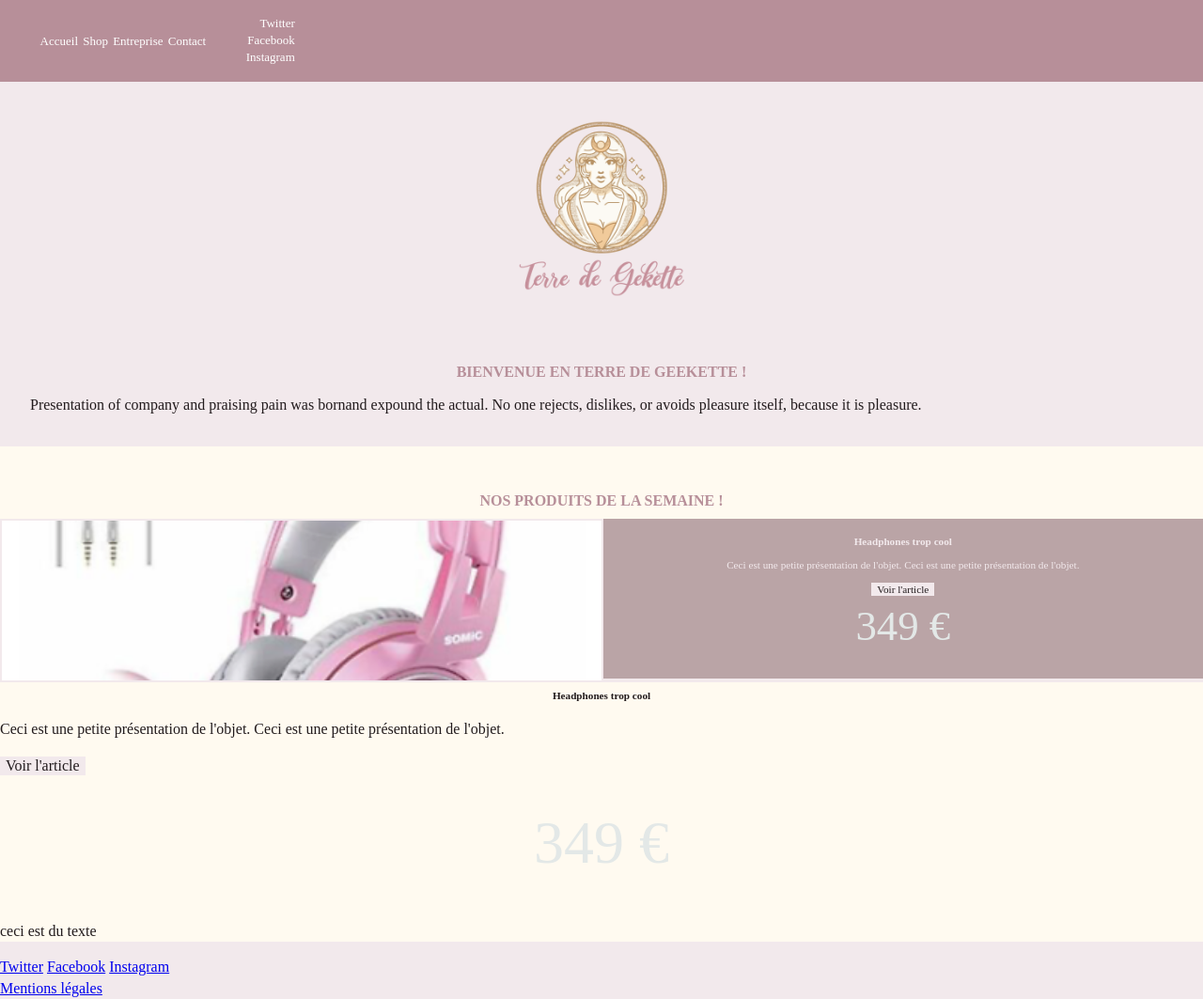
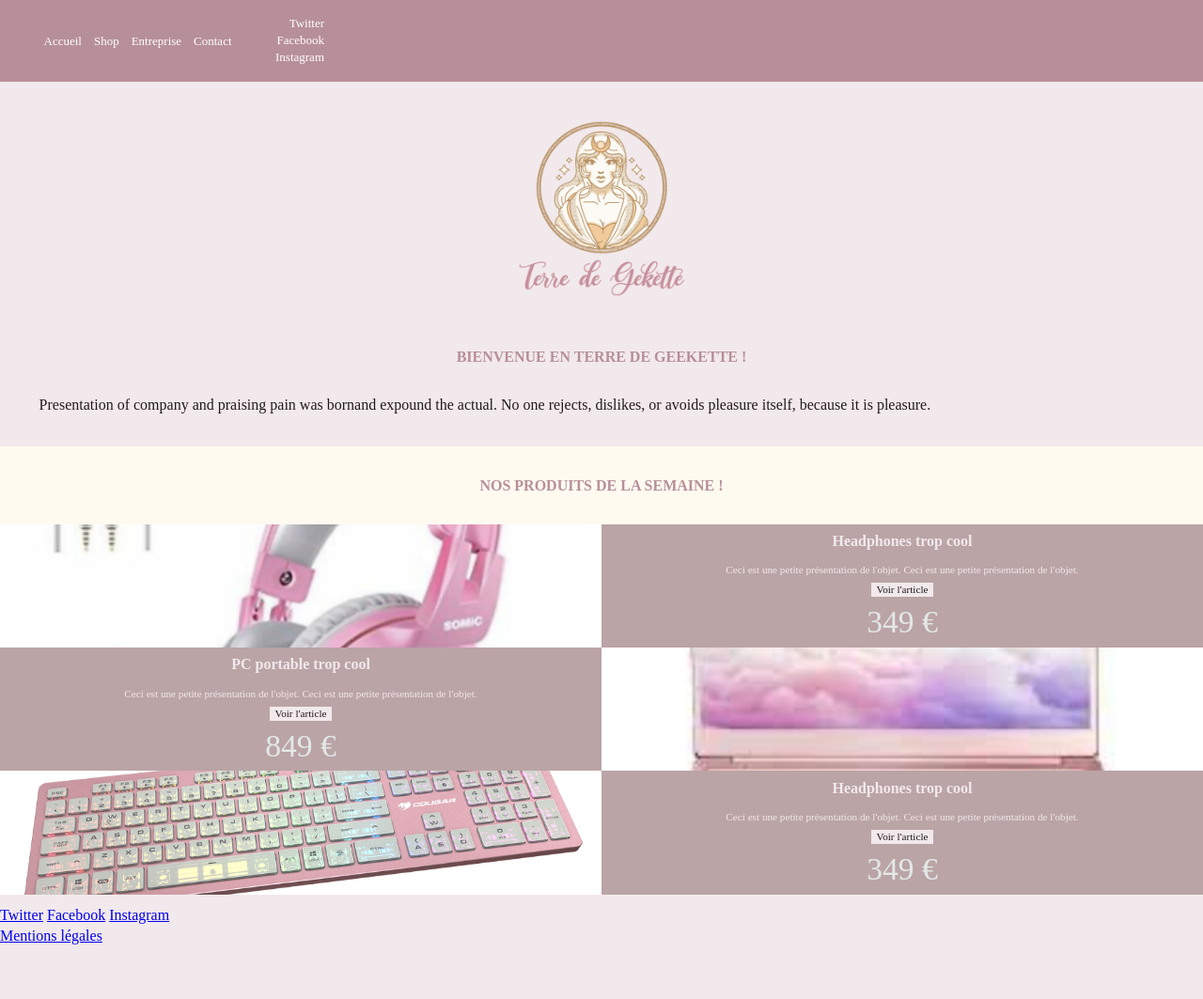
Before and after one commit to laurinaT/Terre_de_geekette, a website: page index.html in a window 1280 px wide. Shown: the whole page at 94% size. After the commit the page ends 1008 px from the top, so only its background shows below. Drawn offline with Linux system fonts and the light colour scheme; a web font is replaced by a local one.

Commit message:
articles finis

```diff
--- a/css/main.css
+++ b/css/main.css
@@ -10,6 +10,10 @@
 /* ==========================================================================
    Base styles: opinionated defaults
    ========================================================================== */
+
+* {
+  box-sizing: border-box;
+}
 
 html {
   background-color: #f2e9ec;
@@ -98,6 +102,17 @@ textarea {
      src: url("../img/font/Paradise_Thoughts_Typeface/TTF/ParadiseThoughts-Regular.ttf");
    }
 
+   p {
+     margin: 0.6em;
+     font-family: Quattrocento;
+   }
+
+   h4{
+    font-family: Montserrat;
+    font-size: 1rem;
+    margin: 0.7em;
+    text-align: center;
+  }
    /* ----------------------Nav bar */
    nav {
      background-color: #b78f99;
@@ -133,7 +148,7 @@ textarea {
     color: white;
 
     text-decoration: none;
-    margin: 0.2em;
+    margin: 0.5em;
     font-size: small;
   }
 
@@ -176,12 +191,11 @@ container social ul li a {
  font-size: 1em;
  line-height: 1.1em;
  color: #b78f99;
- margin-top: 3em;
+ margin: 2em 0px;
   }
 
   #presentation {
-    /* background-image: url("../img/office.jpg");
-    opacity: 0.7; */
+
     background-position: center;
     font-family: Quattrocento;
     text-align: justify;
@@ -197,16 +211,13 @@ padding-top: 0.1em;
 }
 
 
-#duo {
+.duo {
   display: flex;
   background-color: #f2e9ec;
-
-
  }
 
  .col {
   flex: 1;
-  justify-content: space-evenly;
  }
 
 #product_1 {
@@ -214,43 +225,33 @@ padding-top: 0.1em;
   background-size: cover;
   background-position: center;
   background-repeat: no-repeat;
-  height: 150px;
-  margin: 0.1em 0.1em;
-  padding: 10px;
+ }
 
 
-  }
 
-  h4{
-    font-family: Montserrat;
-    font-size: 0.7rem;
-    margin: 0.7em;
-    text-align: center;
-  }
-
-#comment_product_1 {
-  height: 150px;
+.comment_product {
   background-color: #baa4a6;
   color:#f2e9ec;
   line-height: 1.2em;
   font-size: 0.7em;
-  padding: 10px;
-  text-align: justify;
   text-align: center;
+  display: flex;
+  flex-direction: column;
+  align-items: center;
+  justify-content: space-around;
+  align-content: space-around;
 }
 
 .price {
   color: #e3e8e7;
   font-family: another_day_v2;
-  font-size: 4em;
+  font-size: 3em;
   text-align: center;
-  margin-bottom: 0rem;
-  margin-top: 26px;
 }
+
 .button {
   background-color: #f2e9ec;
   color: #221b1d;
-  margin: auto;
   border:#eddad6 1em;
 }
 
@@ -258,8 +259,25 @@ padding-top: 0.1em;
   background: #baa4a6;
   color: #f2e9ec;
   border:#f2e9ec 1em;
+}
+  /* <!-- ---------Produit 2-------- --> */
+
+#product_2 {
+    background-image: url("../img/notebook.jpg");
+    background-size: cover;
+    background-position: center;
+    background-repeat: no-repeat;
+   }
 
 
+/* <!-- ---------Produit 3-------- --> */
+
+#product_3 {
+  background-image: url("../img/claviers.png");
+  background-size: cover;
+  background-position: center;
+  background-repeat: no-repeat;
+ }
 
 /* ==========================================================================
    Helper classes
--- a/index.html
+++ b/index.html
@@ -62,14 +62,30 @@ Bienvenue en Terre de geekette !
 
         <!--     article 1      -->
           <h1>Nos produits de la semaine !</h1>
-          <article id="duo">
-
+          <article class="duo">
             <div id="product_1" class="col">
             </div>
+            <div class="comment_product col">
+              <h4>Headphones trop cool</h4>
+              <p>
+                Ceci est une petite présentation de l'objet. Ceci est une petite présentation de l'objet.
+              </p>
+              <div>
+                <button href="#" class="button"
+                  type="button" >
+                  Voir l'article
+                </button>
+              </div>
+              <p class="price">
+                349 €
+              </p>
+            </div>
+          </article>
 
-
-            <div id="comment_product_1" class="col">
-              <h4>Headphones trop cool</h4>
+            <!-- article 2 -->
+          <article class="duo">
+            <div class="comment_product col">
+              <h4>PC portable trop cool</h4>
               <p>
                 Ceci est une petite présentation de l'objet. Ceci est une petite présentation de l'objet.
               </p>
@@ -78,50 +94,40 @@ Bienvenue en Terre de geekette !
                 Voir l'article
               </button>
               <p class="price">
-                349 €
+                849 €
               </p>
+            </div>
+            <div id="product_2" class="col">
             </div>
           </article>
 
-            <!-- article 2 -->
 
+        <!--     article 3      -->
 
-          <article class="duo2">
-            <div class="col2">
-              <div id="product_2">
+        <article class="duo">
+          <div id="product_3" class="col">
           </div>
-            </div>
-
-            <div id="comment_product_2" class="col2">
+          <div class="comment_product col">
             <h4>Headphones trop cool</h4>
             <p>
               Ceci est une petite présentation de l'objet. Ceci est une petite présentation de l'objet.
             </p>
+            <div>
               <button href="#" class="button"
                 type="button" >
                 Voir l'article
               </button>
+            </div>
             <p class="price">
               349 €
             </p>
           </div>
         </article>
 
-        <!--     article 3      -->
-
-        <div class="col3">
-          <img src="#" alt="">
-          <p>
-            ceci est du texte
-          </p>
-        </div>
-
 
 
       </div>
     </main>
-
-
 
 <!-- ######################################      Footer      #############################################################-->
 <footer>
```
Lines whose indentation alone changed are shown as unchanged.
